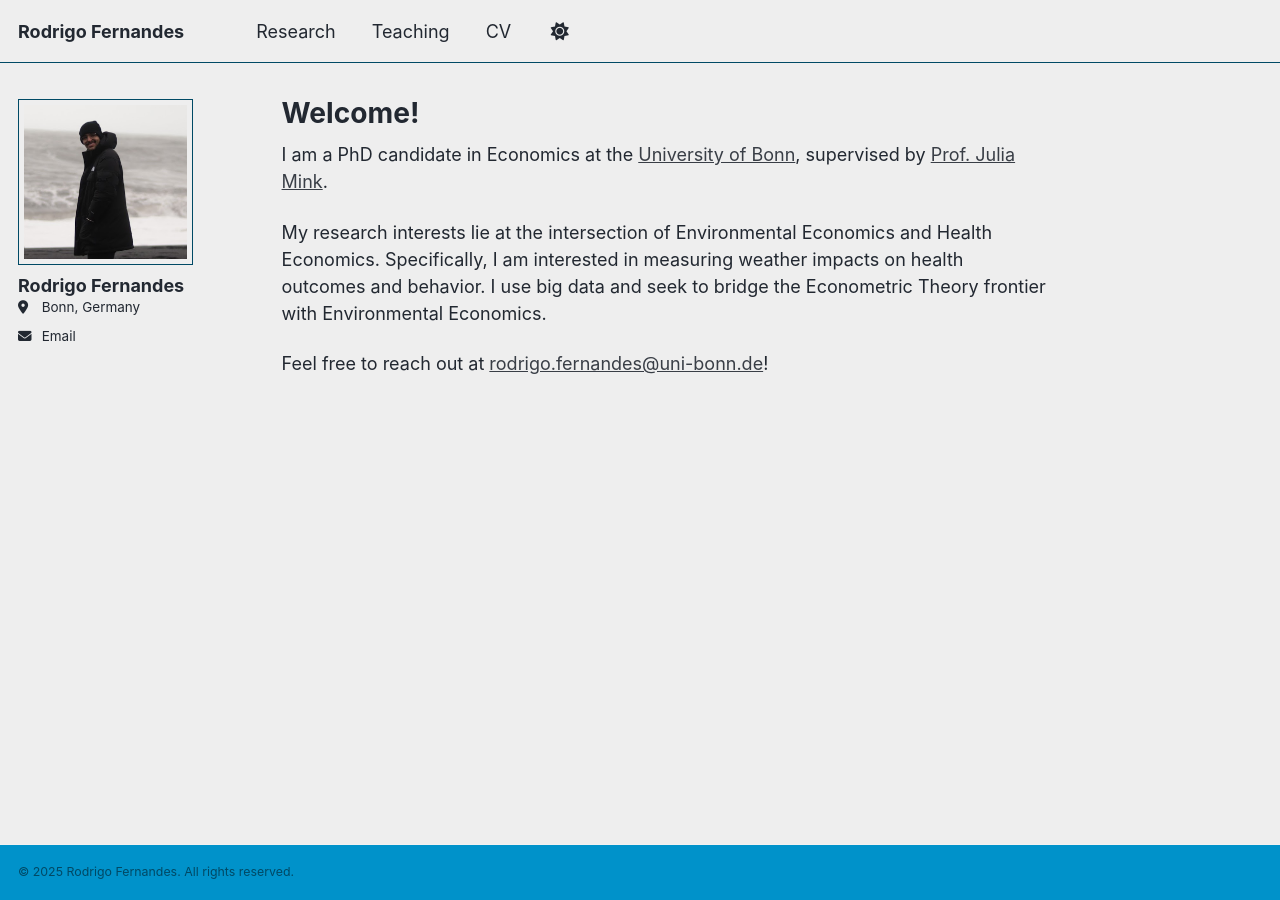
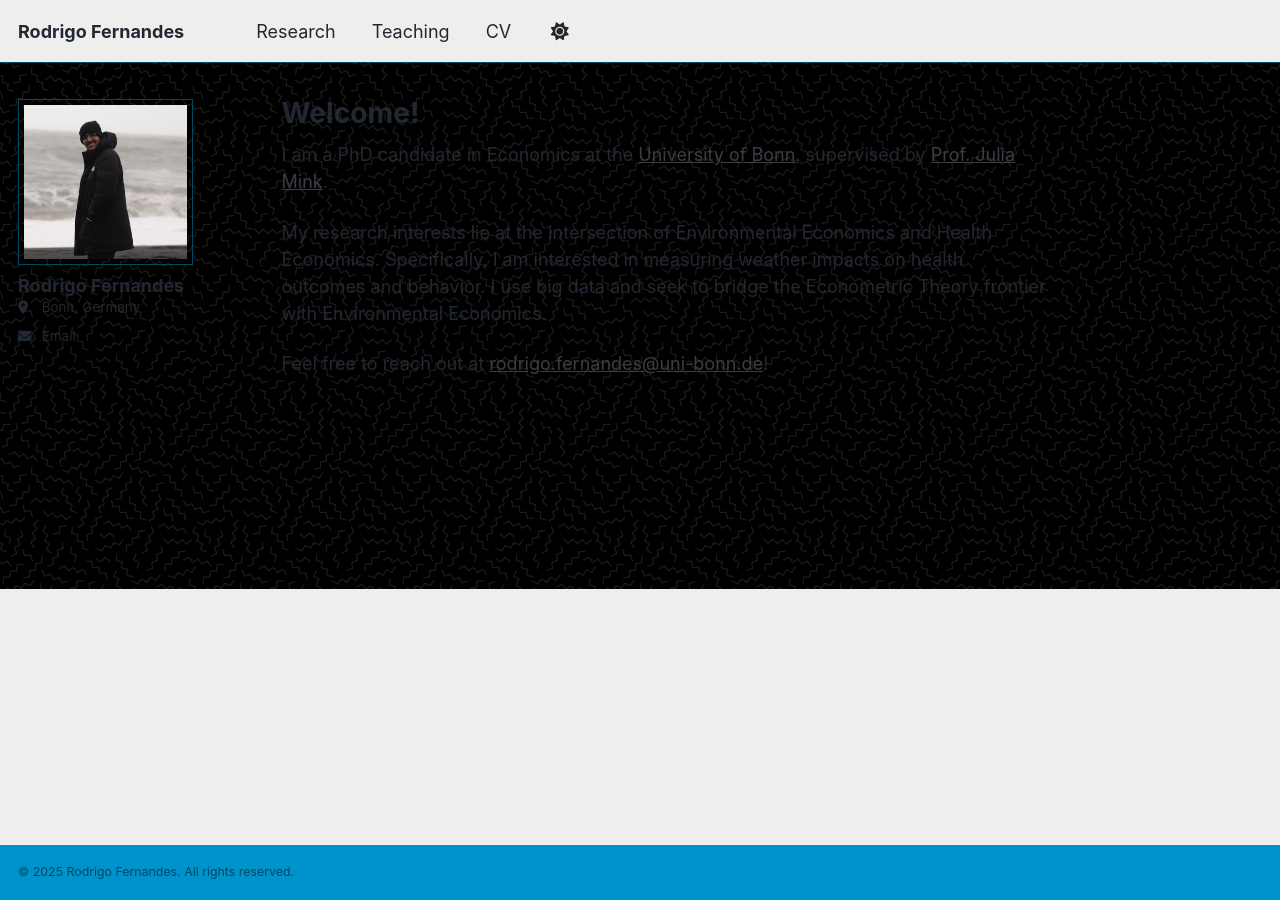
Before and after one commit to fernandes-rodrigo/fernandes-rodrigo.github.io, a Jekyll site: the page built from _pages/about.md, in a window 1280 px wide. Built offline with Jekyll 4.4.1, drawn with Linux system fonts in a browser that asks for light colours; a script that is not in the unit is left out.

Commit message:
Add background image to body in main.scss

```diff
--- a/assets/css/main.scss
+++ b/assets/css/main.scss
@@ -50,3 +50,8 @@
   // Se quiser cantos um pouco arredondados (sem ser um círculo perfeito)
   // você pode usar border-radius: 5px; (ou outro valor menor)
 }
+
+body {
+  background-image: url('/images/imagem_2025-10-17_093815394.png');
+  background-repeat: repeat; // ou 'no-repeat' com 'background-size: cover;'
+}
```
